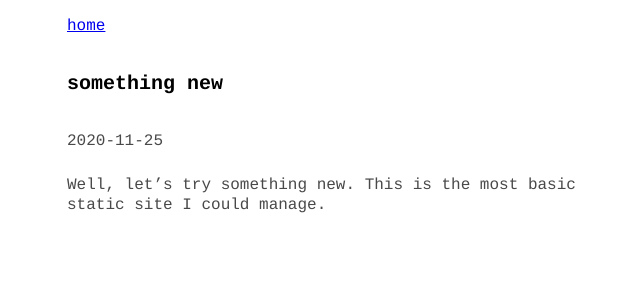
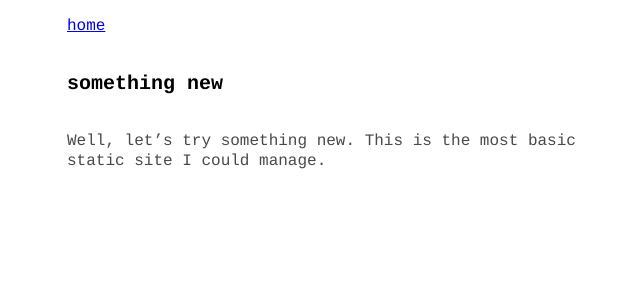
Before and after one commit to jamesgowans/jamesgowans.github.io, a Jekyll site: the page built from _posts/2020-11-25-something-new.md, in a window 1280 px wide. Shown: the top 300 px of the page, without its empty margins (5-645 px from the left). Built offline with Jekyll 4.4.1, drawn with Linux system fonts in a browser that asks for light colours.

Commit message:
remove date from post layout

```diff
--- a/_layouts/post.html
+++ b/_layouts/post.html
@@ -1,7 +1,6 @@
 {% include head.html %}
     <p><a href="/">home</a></p>
     <h1>{{ page.title }}</h1>
-    <p> {{ page.date | date: "%Y-%m-%d" }}</p>
 
     {{ content }}
 {% include footer.html %}
```
